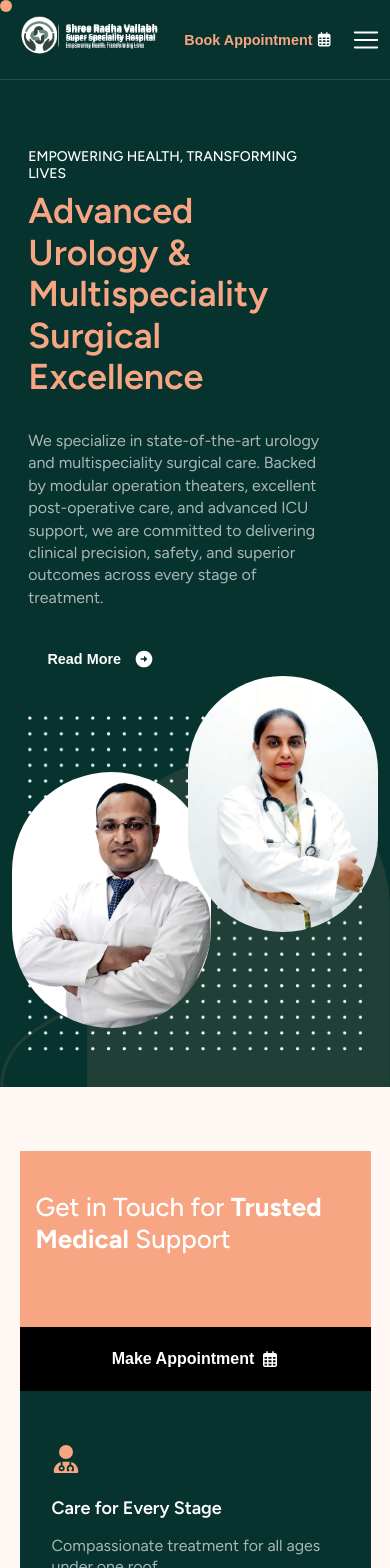
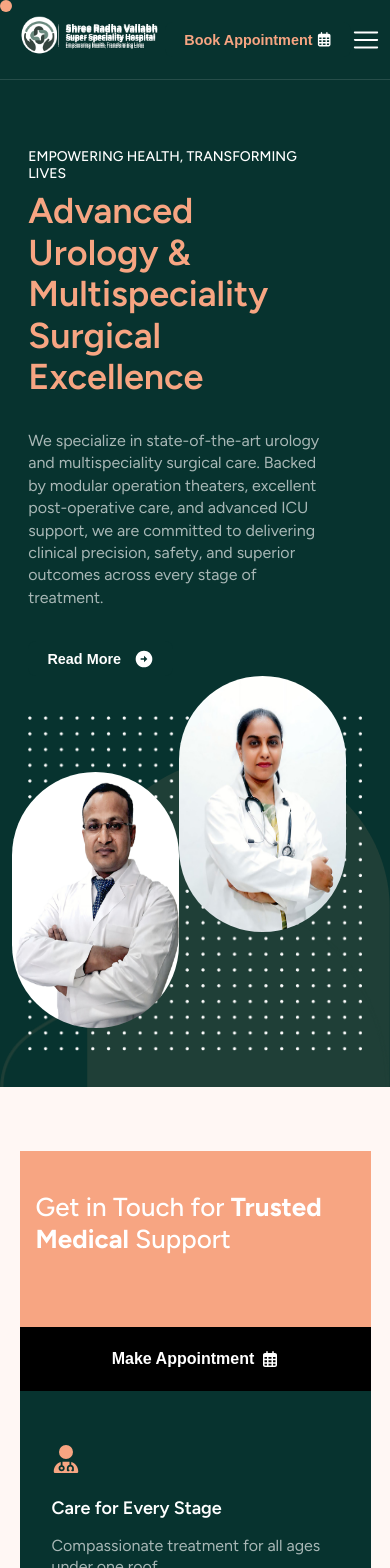
Before and after one commit to Hospital-srvs/main, a React (Vite) app: page / in a window 390 px wide. Shown: the top 1568 px of the page. Built offline with nearby package versions, Linux system fonts and the light colour scheme.

Commit message:
added some style on home page

```diff
--- a/src/assets/css/style.css
+++ b/src/assets/css/style.css
@@ -812,12 +812,14 @@
     display: flex;
     gap: 1rem;
     width: 100%;
-    overflow: hidden; /* hide extra cards */
+    overflow: hidden;
+    /* hide extra cards */
 }
 
 /* BLOG CARD */
 .blog-card {
-    flex: 0 0 100%; /* default 1 card */
+    flex: 0 0 100%;
+    /* default 1 card */
     transition: transform 0.3s ease;
 }
 
@@ -1456,10 +1458,13 @@
 
     .img2 {
         translate: -2rem -3rem;
+        width: 50%;
     }
 
     .img1 {
         translate: 3rem 3rem;
+        width: 50%;
+
     }
 
     .inside-fourth-card {
@@ -1473,7 +1478,7 @@
     }
 
     .img2 {
-        translate: 1rem -3rem;
+        translate: -1rem -3rem;
     }
 
     .img1 {
@@ -1555,7 +1560,8 @@
     .half-shape {
         width: 100%;
     }
-    .blog-card-img{
+
+    .blog-card-img {
         height: 200px;
     }
 
@@ -1623,8 +1629,8 @@
     }
 }
 
-@media screen and (max-width:370px) {
+/* @media screen and (max-width:370px) {
     .img {
         height: 14rem;
     }
-}
+} */
```
